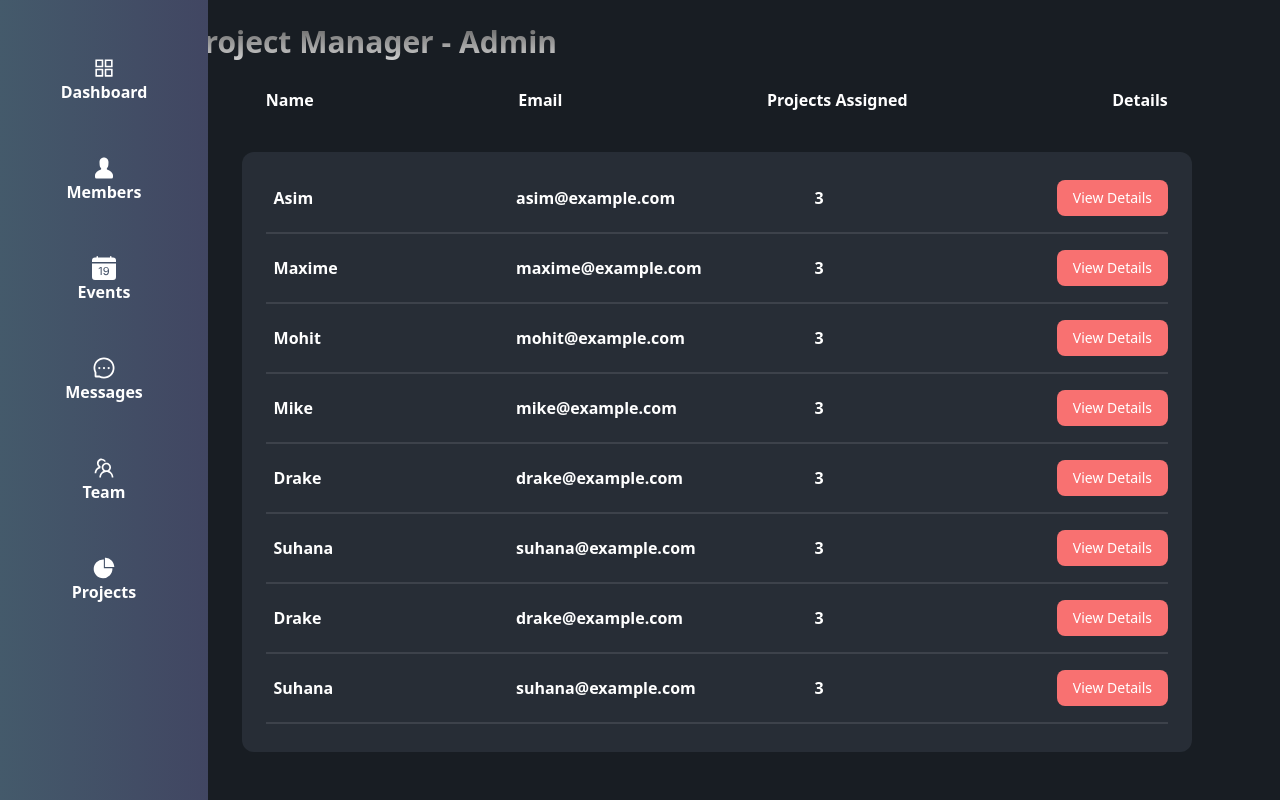
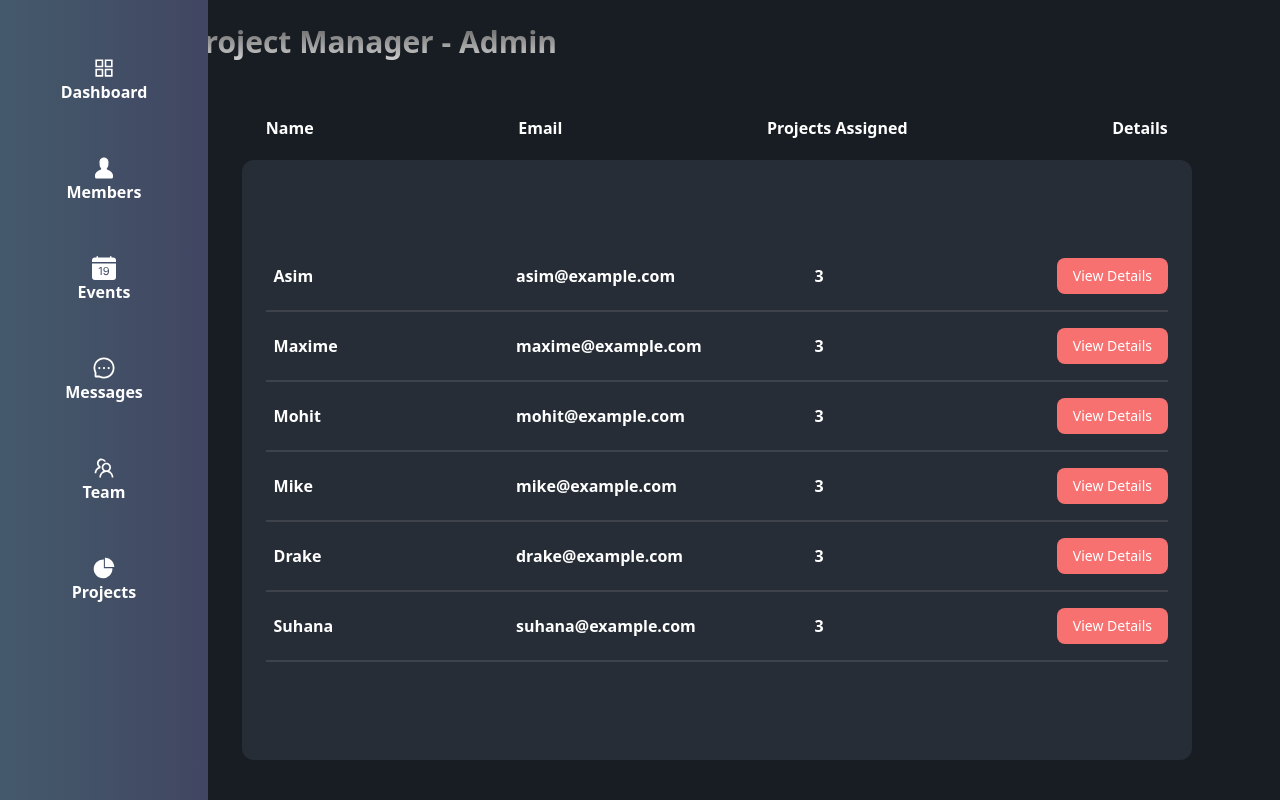
Before and after one commit to mtalhazulf/hrms, a React (Vite) app: page /member in a window 1280 px wide. Built offline with nearby package versions, Linux system fonts and the light colour scheme.

Commit message:
Alignment in members page

```diff
--- a/src/Components/Shared/Heading.jsx
+++ b/src/Components/Shared/Heading.jsx
@@ -2,7 +2,7 @@ import React from "react";
 
 const Heading = () => {
   return (
-    <p className="absolute md:block hidden top-2 left-4 p-4 text-3xl font-semibold bg-clip-text text-transparent bg-gradient-to-t from-white to-[#2F2F2F] ">
+    <p className="absolute md:block hidden top-2 left-4 p-4 text-3xl font-semibold bg-clip-text text-transparent bg-gradient-to-t from-white to-[#2F2F2F] py-4 ">
       Project Manager - Admin
     </p>
   );
--- a/src/Member/Table.jsx
+++ b/src/Member/Table.jsx
@@ -33,22 +33,12 @@ const Table = () => {
       email: "suhana@example.com",
       projectsAssigned: 3,
     },
-    {
-      name: "Drake",
-      email: "drake@example.com",
-      projectsAssigned: 3,
-    },
-    {
-      name: "Suhana",
-      email: "suhana@example.com",
-      projectsAssigned: 3,
-    },
 
   ];
 
   return (
     <>
-      <div className="flex flex-row items-center justify-between lg:w-[902px] md:w-[700px] w-[400px] h-10  ">
+      <div className="md:flex hidden flex-row items-center justify-between lg:w-[902px] md:w-[700px] w-[400px] h-10 pt-14 ">
         {heading.map((item, index) => (
           <p key={index} className="text-white text-md font-bold">
             {item}
@@ -56,7 +46,7 @@ const Table = () => {
         ))}
       </div>
 
-      <div className="flex flex-col items-center justify-center lg:w-[950px] md:w-[700px] w-[400px] h-[600px] bg-[#323A4494] rounded-xl overflow-y-auto ">
+      <div className="flex flex-col items-center justify-center lg:w-[950px] md:w-[700px] w-[400px] md:h-[600px] h-[90%] bg-[#323A4494] rounded-xl overflow-y-auto ">
         <div className="flex md:flex-col flex-wrap items-start justify-start md:w-[95%] w-full gap-4">
           {data.map((item, index) => (
             <>
@@ -64,13 +54,13 @@ const Table = () => {
                 key={index}
                 className="flex md:flex-row flex-col justify-between items-center w-full"
               >
-                <p className="text-white text-md font-bold w-16 md:ml-2">
+                <p className="text-white text-md font-bold md:w-16 md:ml-2 ">
                   {item.name}
                 </p>
-                <p className="text-white text-md font-semibold w-20 ">
+                <p className="text-white text-md font-semibold w-20 md:block hidden ">
                   {item.email}
                 </p>
-                <p className="text-white text-md font-bold md:ml-10 w-16">
+                <p className="text-white text-md font-bold md:ml-10 w-16 md:block hidden">
                   {item.projectsAssigned}
                 </p>
                 <button className="bg-red-400 rounded-lg p-2 px-4 text-white text-sm ">
```
Also changed, not shown: public/des.png (added).
